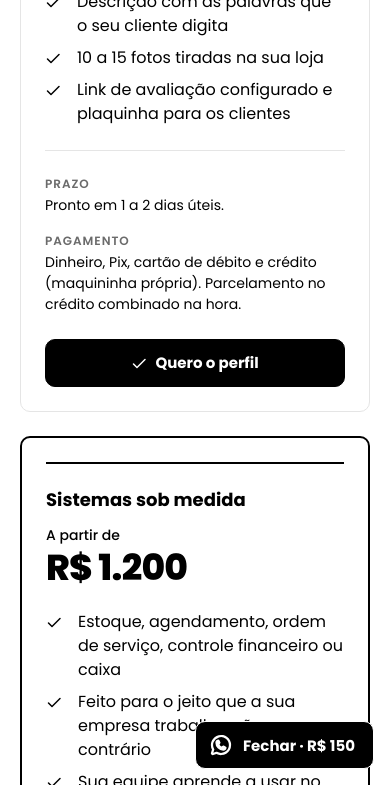
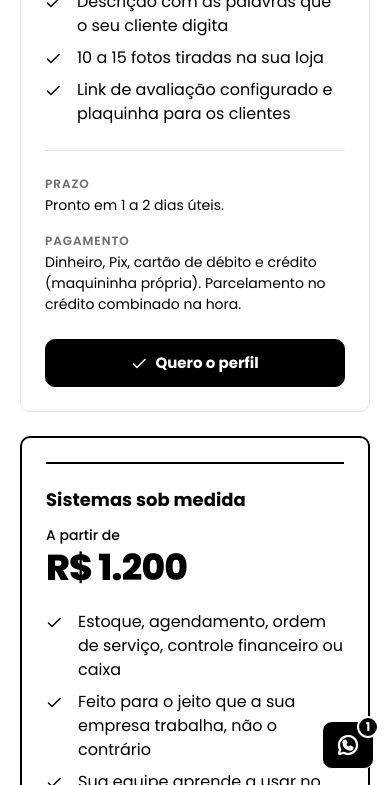
Before and after one commit to ximenesdev/bruno-ximenes-site, a website: page public/index.html in a window 390 px wide. Both pictures are taken after a click on the button "Quero o perfil". Shown: the part 3386-4171 px from the top of the page. Drawn offline with Linux system fonts and the light colour scheme.

Commit message:
fix: WhatsApp fixo com entrada única, contador no celular, hover só com ponteiro e área segura
- Entrada: só sobe (500 ms); o rótulo se apresenta depois de assentar
  (0,5 s a 2,9 s) e o pulso de escala sai — eram quatro movimentos em 2,7 s.
- Comanda: abaixo de 768px o rótulo com o total (300px) cobria um botão
  de cartão inteiro na base da tela; agora mostra um contador de itens no
  canto do glifo (::after com data-itens) e o texto completo só abre em
  ≥ 768px (e no foco). O leitor de tela continua lendo o total.
- Todos os :hover do site passam a valer só em @media (hover: hover):
  no toque o estado ficava preso depois do tap (botão invertido).
- bottom: max(16px, env(safe-area-inset-bottom)) no botão fixo.

```diff
--- a/public/css/site.css
+++ b/public/css/site.css
@@ -202,19 +202,25 @@ html.intro-ativa {
   transition: background-color 250ms var(--ease), color 250ms var(--ease), border-color 250ms var(--ease);
 }
 
+/* :hover só onde existe ponteiro que paira: no toque ele fica preso depois
+   do tap (o botão voltaria invertido). Vale para todos os :hover do site. */
+@media (hover: hover) {
   .botao:hover {
     background: var(--papel);
     color: var(--tinta);
   }
+}
 
 .botao--secundario {
   background: var(--papel);
   color: var(--tinta);
 }
 
+@media (hover: hover) {
   .botao--secundario:hover {
     background: var(--tinta);
     color: var(--papel);
+  }
 }
 
 /* --- Cabeçalho ------------------------------------------------------------- */
@@ -324,9 +330,14 @@ html.intro-ativa .marca__nome {
   transition: color 250ms var(--ease);
 }
 
-.nav__item:hover,
 .nav__item[aria-current="true"] {
   color: var(--tinta);
+}
+
+@media (hover: hover) {
+  .nav__item:hover {
+    color: var(--tinta);
+  }
 }
 
 .nav__item:focus-visible {
@@ -381,8 +392,10 @@ html.intro-ativa .marca__nome {
   transition: background-color 250ms var(--ease);
 }
 
+@media (hover: hover) {
   .tema:hover {
     background: var(--filete);
+  }
 }
 
 .tema svg {
@@ -485,10 +498,16 @@ html.intro-ativa .intro {
   transition: color 250ms var(--ease), border-color 250ms var(--ease);
 }
 
-.intro__pular:hover,
 .intro__pular:focus-visible {
   border-color: var(--tinta);
   color: var(--tinta);
+}
+
+@media (hover: hover) {
+  .intro__pular:hover {
+    border-color: var(--tinta);
+    color: var(--tinta);
+  }
 }
 
 /* --- Página e seções ------------------------------------------------------- */
@@ -548,8 +567,10 @@ html.intro-ativa .intro {
   text-underline-offset: 0.2em;
 }
 
+@media (hover: hover) {
   .link:hover {
     text-decoration-thickness: 2px;
+  }
 }
 
 .visualmente-oculto {
@@ -1429,8 +1450,10 @@ html.anima .cartao--visto::before {
   text-decoration: none;
 }
 
+@media (hover: hover) {
   .rodape__contato a:hover {
     text-decoration: underline;
+  }
 }
 
 .rodape__copy {
@@ -1461,11 +1484,12 @@ html.anima .cartao--visto::before {
 
 /* --- WhatsApp fixo --------------------------------------------------------- */
 /* Em repouso é só o glifo (48px). O rótulo abre em largura (grid 0fr → 1fr) no
-   hover/foco e na apresentação, uma vez, logo depois de entrar. */
+   hover/foco e na apresentação, uma vez, depois de o botão assentar (site.js).
+   A base respeita a área segura do celular (barra/indicador de início). */
 .whats-fixo {
   position: fixed;
   right: 16px;
-  bottom: 16px;
+  bottom: max(16px, env(safe-area-inset-bottom));
   z-index: 50;
   display: inline-flex;
   align-items: center;
@@ -1483,31 +1507,22 @@ html.anima .cartao--visto::before {
   transition: transform 500ms var(--ease), background-color 250ms var(--ease), color 250ms var(--ease), border-color 250ms var(--ease);
 }
 
+@media (hover: hover) {
   .whats-fixo:hover {
     border-color: var(--tinta);
     background: var(--papel);
     color: var(--tinta);
   }
-
-/* Com script, começa fora da tela e entra uma vez quando o hero sai (site.js). */
+}
+
+/* Com script, começa fora da tela e entra uma vez quando o hero sai (site.js):
+   um movimento só — sobe; o rótulo se apresenta depois, já parado. */
 html.js .whats-fixo {
   transform: translateY(calc(100% + 24px));
 }
 
 html.js .whats-fixo--visivel {
   transform: none;
-  animation: whats-pulso 700ms var(--ease) 600ms 1; /* um pulso só, depois da entrada */
-}
-
-@keyframes whats-pulso {
-  0%,
-  100% {
-    transform: scale(1);
-  }
-
-  40% {
-    transform: scale(1.06);
-  }
 }
 
 .whats-fixo__rotulo {
@@ -1535,16 +1550,51 @@ html.js .whats-fixo--visivel {
   width: 5px;
 }
 
-.whats-fixo:hover .whats-fixo__rotulo,
 .whats-fixo:focus-visible .whats-fixo__rotulo,
-.whats-fixo--apresenta .whats-fixo__rotulo,
+.whats-fixo--apresenta .whats-fixo__rotulo {
+  grid-template-columns: 1fr;
+}
+
+@media (hover: hover) {
+  .whats-fixo:hover .whats-fixo__rotulo {
+    grid-template-columns: 1fr;
+  }
+}
+
+/* Comanda: o botão fixo entra mesmo no hero. Com espaço (≥ 768px) o rótulo
+   fica aberto com o total ("Fechar · R$ …"); abaixo disso, aberto ele cobriria
+   um botão de cartão inteiro na base da tela, então mostra só um contador de
+   itens no canto do glifo (data-itens, site.js). O texto completo continua no
+   rótulo para o leitor de tela e abre no foco. */
+html.js .whats-fixo--comanda {
+  transform: none;
+}
+
+@media (min-width: 768px) {
   .whats-fixo--comanda .whats-fixo__rotulo {
     grid-template-columns: 1fr;
   }
-
-/* Com itens na comanda o botão fixo entra mesmo no hero, para o total aparecer. */
-html.js .whats-fixo--comanda {
-  transform: none;
+}
+
+@media (max-width: 767.98px) {
+  .whats-fixo--comanda::after {
+    content: attr(data-itens);
+    position: absolute;
+    top: -6px;
+    right: -6px;
+    display: grid;
+    place-items: center;
+    min-width: 22px;
+    height: 22px;
+    padding: 0 5px;
+    border: 2px solid var(--papel);
+    border-radius: 11px;
+    background: var(--tinta);
+    color: var(--papel);
+    font-size: 0.75rem;
+    font-weight: 700;
+    line-height: 1;
+  }
 }
 
 @media (prefers-reduced-motion: reduce) {
@@ -1556,7 +1606,4 @@ html.js .whats-fixo--comanda {
     transition: none;
   }
 
-  html.js .whats-fixo--visivel {
-    animation: none;
-  }
-}
+}
--- a/public/js/site.js
+++ b/public/js/site.js
@@ -34,6 +34,7 @@
 
     if (!marcados.length) {
       whats.classList.remove('whats-fixo--comanda');
+      delete whats.dataset.itens;
       whatsRotulo.textContent = 'WhatsApp';
       ligarWhatsApp();
       return;
@@ -54,6 +55,7 @@
     if (mensal) partes.push(reais(mensal) + '/mês');
 
     whats.classList.add('whats-fixo--comanda');
+    whats.dataset.itens = marcados.length; // contador no canto do glifo (< 768px, CSS)
     whatsRotulo.textContent = 'Fechar · ' + partes.join(' + ');
     ligarWhatsApp(cfg.MENSAGENS.comanda.replace('{itens}', itens.join(' + ')));
   }
@@ -349,12 +351,14 @@
     }
     marcar(atual ? itemPorSecao.get(atual.id) || null : null);
 
-    // WhatsApp fixo: entra uma vez quando o hero sai da tela, se apresenta com o
-    // rótulo aberto por 2,4 s e recolhe ao glifo.
+    // WhatsApp fixo: entra uma vez quando o hero sai da tela — um movimento só
+    // (sobe em 500 ms); já parado, se apresenta com o rótulo aberto de 0,5 s a
+    // 2,9 s e recolhe ao glifo.
     if (!whatsEntrou && hero.getBoundingClientRect().bottom < 0) {
       whatsEntrou = true;
-      whats.classList.add('whats-fixo--visivel', 'whats-fixo--apresenta');
-      setTimeout(() => whats.classList.remove('whats-fixo--apresenta'), 2400);
+      whats.classList.add('whats-fixo--visivel');
+      setTimeout(() => whats.classList.add('whats-fixo--apresenta'), 500);
+      setTimeout(() => whats.classList.remove('whats-fixo--apresenta'), 2900);
     }
   }
 
```
Lines whose indentation alone changed are shown as unchanged.
